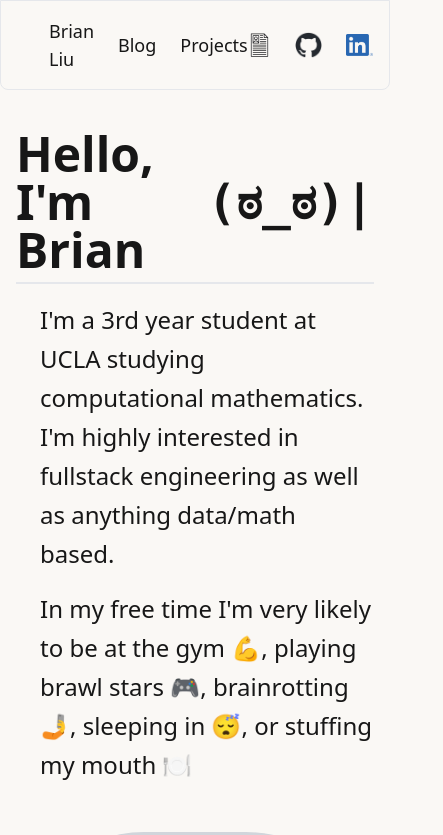
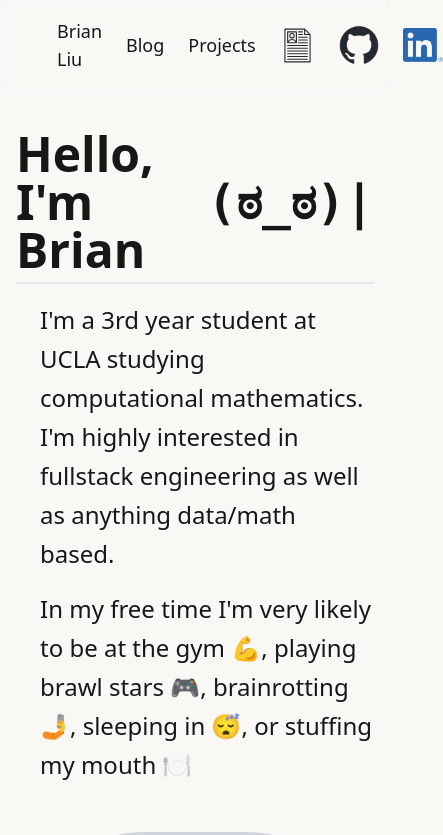
Before and after one commit to liubrian267/personal_portfolio, a Next.js app: page / in a window 390 px wide. Shown: the top 835 px of the page, 443 px wide, since content can reach past the window. Built offline with nearby package versions, Linux system fonts and the light colour scheme; grey boxes are pictures that could not be loaded.

Commit message:
fixing navbar mobile view

```diff
--- a/src/components/navbar.js
+++ b/src/components/navbar.js
@@ -3,8 +3,8 @@ import Link from 'next/link'
 import Image from 'next/image'
 export const Navbar = () => {
   return (
-    <header className="p-4 border border-#F5F5F5 rounded-bl-lg rounded-br-lg">
-  <div className="w-full flex justify-between items-center">
+    <header className="py-4 px-6 sm:px-8 border border-[#F5F5F5] rounded-bl-lg rounded-br-lg">
+  <div className="w-full flex items-center justify-between gap-x-6 sm:gap-x-8 md:gap-x-12">
     <nav className="flex items-center space-x-6">
       <Link href="/" className="text-lg font-medium hover:text-gray-300 pl-8">
         Brian Liu
@@ -16,7 +16,7 @@ export const Navbar = () => {
         Projects
       </Link>
     </nav>
-    <div className="flex items-center space-x-6">
+    <div className="flex items-center space-x-6 flex-shrink-0">
       <Link href="/Brian_Liu_Resume.pdf" className="hover:text-gray-300" aria-label="Resume">
       <Image
           src="/whiteresume.svg"
```
